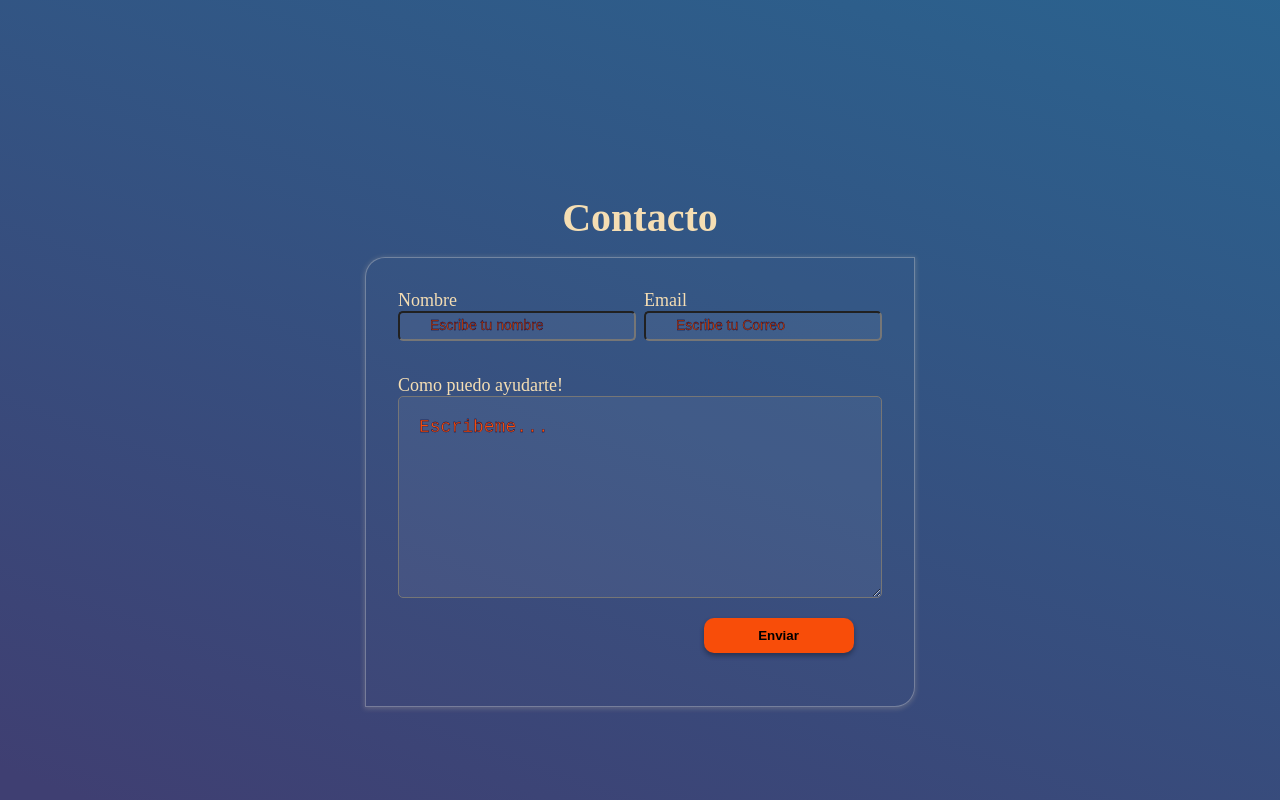
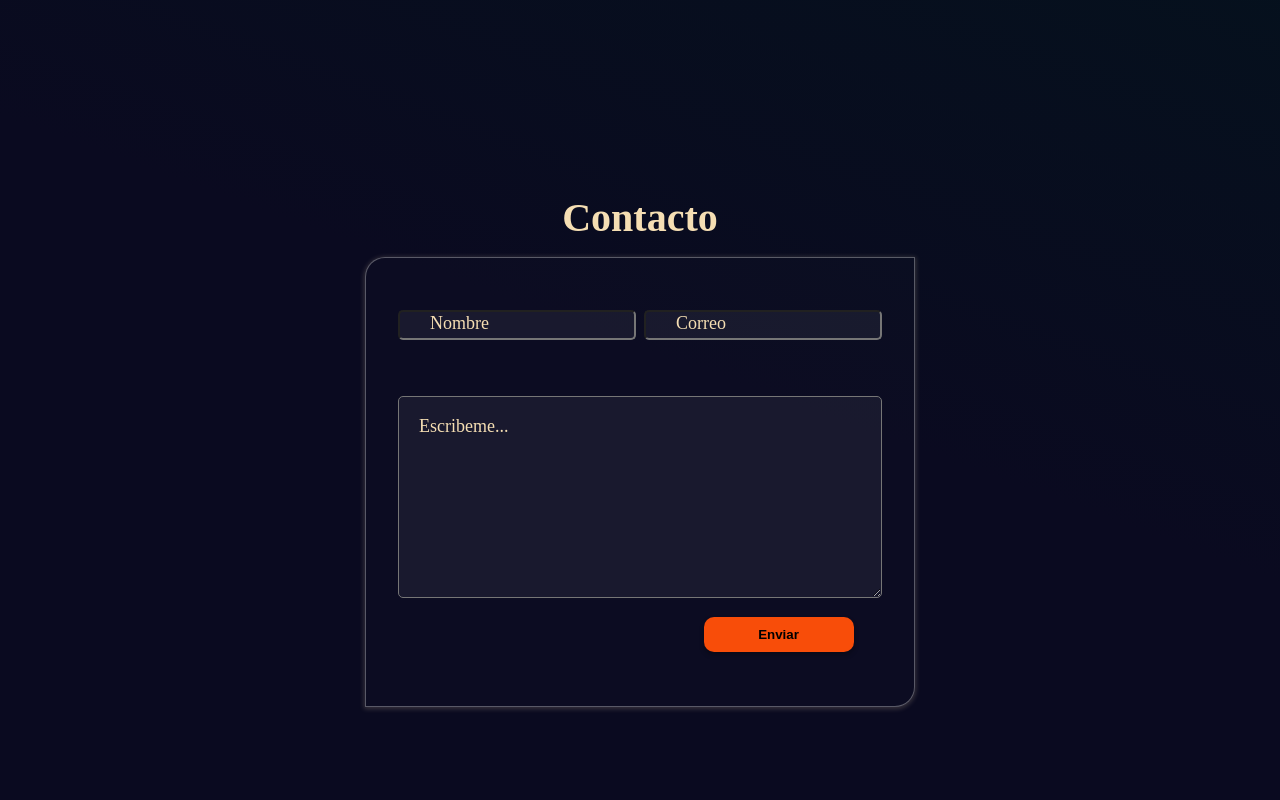
Before and after one commit to josueventura07/my_newPortafolio, a plain HTML site: page index.html in a window 1280 px wide. Shown: the part 2000-2800 px from the top of the page. Drawn offline with nearby package versions, Linux system fonts and the light colour scheme.

Commit message:
revision

```diff
--- a/index.html
+++ b/index.html
@@ -28,8 +28,8 @@
             <h1 class="logo">Josue Ventura</h1>
             <div class="dark-mode_container">
                 <div class="dark-mode-into">
+                    <i class="fa-regular fa-sun"></i>
                     <i class="dark fa-regular fa-moon"></i>
-                    <i class="fa-regular fa-sun"></i>
                     <div class="btn_dark-mode"></div>
                 </div>
 
@@ -152,16 +152,16 @@
             <h1 class="contact_title">Contacto</h1>
             <form name="formulario_contacto" netlify class="form_container" action="">
                 <div class="form_infoUp">
+                    <input name="nombre" id="name" class="form_input" placeholder="Escribe tu nombre" type="text">
                     <label class="from_labels" for="nombre">Nombre</label>
-                    <input name="nombre" id="name" class="form_input" placeholder="Escribe tu nombre" type="text">
                 </div>
                 <div class="form_infoUp">
-                    <label class="from_labels" for="email">Email</label>
                     <input name="correo" id="email" class="form_input" placeholder="Escribe tu Correo" type="email">
+                    <label class="from_labels" for="email">Correo</label>
                 </div>
                 <div class="form_text">
-                    <label class="from_labels" for="text">Como puedo ayudarte!</label>
                     <textarea class="form_text-input" placeholder="Escribeme..." name="mensaje" id="message" cols="30" rows="10"></textarea>
+                    <label class="from_labels2" for="text">Escribeme...</label>
                 </div>
                 <button id="sendEmail" class="btn_submit">Enviar</button>
             </form>
--- a/main.js
+++ b/main.js
@@ -7,7 +7,7 @@ const btnWhatsapp = document.querySelector('.whatsapp')
 const phoneN = document.querySelector('.phone')
 const footer = document.querySelector('.footer_container')
 const socials = document.querySelector('.socials')
-
+const logo = document.querySelector('.logo')
 
 
 // const sliders = [...document.querySelectorAll('.slider_img-container')];
@@ -90,7 +90,6 @@ setInterval(() => {
     Next()
 }, 10000);
 
-
 /*------Dark Mode----------*/
 function darkModeSwitch() {
     bodyHome.classList.toggle('degree_homeDark')
@@ -142,12 +141,14 @@ navList.forEach(element => {
 
 window.addEventListener('scroll', (e) => {
 
-    if(window.scrollY >= 50) {
+    if(window.scrollY >= 80) {
         footer.classList.remove('footer_animationScroll')
         socials.classList.remove('social_animationScroll')
+        logo.classList.add('hiddenLogo')
     } else {
         footer.classList.add('footer_animationScroll')
         socials.classList.add('social_animationScroll')
+        logo.classList.remove('hiddenLogo')
     }
 })
 
--- a/styles.css
+++ b/styles.css
@@ -18,7 +18,7 @@ a {
 /*------------------Root-------------------------*/
 
 :root {
-    --bg-home: linear-gradient(200deg, rgb(8, 8, 116, 0.5) 0.92%, rgb(24, 130, 168) 27.96%, rgb(63, 63, 114)99.08%);
+    --bg-home: linear-gradient(200deg, rgba(10, 10, 32, 0.9) 0.92%, rgb(2, 21, 27) 47.96%, rgb(10, 10, 32)79.08%);
     --bg-about: ;
     --bg-skills: ;
     --bg-contact: ;
@@ -28,7 +28,7 @@ a {
     --over-contact: linear-gradient(180deg, rgb(177, 177, 177) 0%, rgba(27, 71, 54, 0.3) 10%, rgba(27, 71, 54, 0.3) 100%);*/
     --bg-nav: rgba(219, 95, 79, 1);
     --bg-navList-hover: wheat;
-    --bg-navBar: rgba(219, 95, 79, 0.95);
+    --bg-navBar: rgba(113, 121, 5, 0.95);
     --bg-darkMode: rgba(192, 59, 6, 80%);
 
     /* --bg-slider: linear-gradient(200deg, rgb(13, 13, 172, 0.9) 0.92%, rgb(0, 204, 255, 0.9) 27.96%, rgb(8, 8, 116, 0.9) 99.08%); */
@@ -40,8 +40,8 @@ a {
 
     /*-------Dark Mode---------*/
     --bg-navDark: ;
-    --bg-navBarDark: rgba(113, 121, 5, 0.95);
-    --bg-homeDark: linear-gradient(200deg, rgba(10, 10, 32, 0.9) 0.92%, rgb(2, 21, 27) 47.96%, rgb(10, 10, 32)79.08%);;
+    --bg-navBarDark: rgba(219, 95, 79, 0.95);
+    --bg-homeDark: linear-gradient(200deg, rgb(8, 8, 116, 0.5) 0.92%, rgb(24, 130, 168) 27.96%, rgb(63, 63, 114)99.08%);
     --bg-aboutDark: ;
     --bg-skillsDark: ;
     --bg-contactDark: ;
@@ -262,6 +262,12 @@ transition: transform 1ms ease-in-out;
     padding-left: 20px;
     color: wheat;
     -webkit-text-stroke: 1px #00000009;
+    transition: transform 1s ease;
+}
+
+.hiddenLogo {
+    transform: translateX(2000px);
+    transition: transform 1s ease;
 }
 
 .dark_mode-nav {
@@ -478,7 +484,7 @@ transition: transform 1ms ease-in-out;
     width: 100%;
     max-width: 900px;
     height: 70%;
-    padding: 50px;
+
 
     position: relative;
     border-radius: 20px 0px 20px 0px;
@@ -1000,16 +1006,34 @@ transition: transform 0.5s ease;
     border-radius: 20px 0px 20px 0px;
     box-shadow: 0px 1px 5px 1px rgba(245, 222, 179, 20%);
     background-color: rgba(204, 204, 204, 0.01);
+
 }
 
 .from_labels {
+    position: absolute;
+    top: 3px;
+    left: 32px;
     color: wheat;
     font-size: 18px;
+    pointer-events: none;
+    transition: 0.15s all ease;
+}
+
+.from_labels2 {
+    position: absolute;
+    top: 20px;
+    left: 21px;
+    color: wheat;
+    font-size: 18px;
+    pointer-events: none;
+    transition: 0.15s all ease;
 }
 
 .form_infoUp {
     display: flex;
     flex-direction: column;
+    position: relative;
+    margin-top: 20px;
 }
 
 .form_input {
@@ -1019,24 +1043,33 @@ transition: transform 0.5s ease;
     border-radius: 5px;
     background-color: rgba(255, 255, 255, 5%);
     padding-left: 10px;
+    color: white;
+}
+
+.form_input:focus + .from_labels,
+.form_input:not(:placeholder-shown) + .from_labels {
+    transform: translate(-29px, -25px);
+    border-radius: 5px;
+    transition: transform 0.15s all ease;
+}
+
+.form_text-input:focus + .from_labels2,
+.form_text-input:not(:placeholder-shown) + .from_labels2 {
+    transform: translate(-18px, -45px);
+    border-radius: 5px;
+    transition: transform 0.15s all ease;
 }
 
 .form_input::placeholder {
-    color: rgb(192, 59, 6);
-    -webkit-text-stroke: rgb(2, 2, 59) 0.3px;
-
-    height: 100%;
-    font-size: 14px;
-    padding-left: 20px;
-    padding-top: 20px;
+    color: transparent;
+
 }
 
 .form_text {
     display: flex;
     flex-direction: column;
-
-
-    margin-top: 10px;
+    margin-top: 30px;
+    position: relative;
 }
 
 .form_text-input {
@@ -1045,16 +1078,11 @@ transition: transform 0.5s ease;
     background-color: rgba(255, 255, 255, 5%);
     padding: 20px;
     font-size: 14px;
+    color: white;
 }
 
 .form_text-input::placeholder {
-    color: rgb(248, 77, 9);
-    -webkit-text-stroke: rgb(2, 2, 59) 0.3px;
-
-    height: 100%;
-    font-size: 18px;
-
-
+    color: transparent;
 }
 
 .btn_submit {
@@ -1462,7 +1490,7 @@ transition: transform 0.5s ease;
     .decoration_container4 {
 
         top: 13%;
-        right: 20%;
+        right: 10%;
 
         width: 100%;
         max-width: 300px;
@@ -1474,7 +1502,7 @@ transition: transform 0.5s ease;
 
 }
 
-@media screen and (min-width: 700px) and (max-width: 850px) {
+@media screen and (min-width: 700px) and (max-width: 950px) {
 
 
 
```
